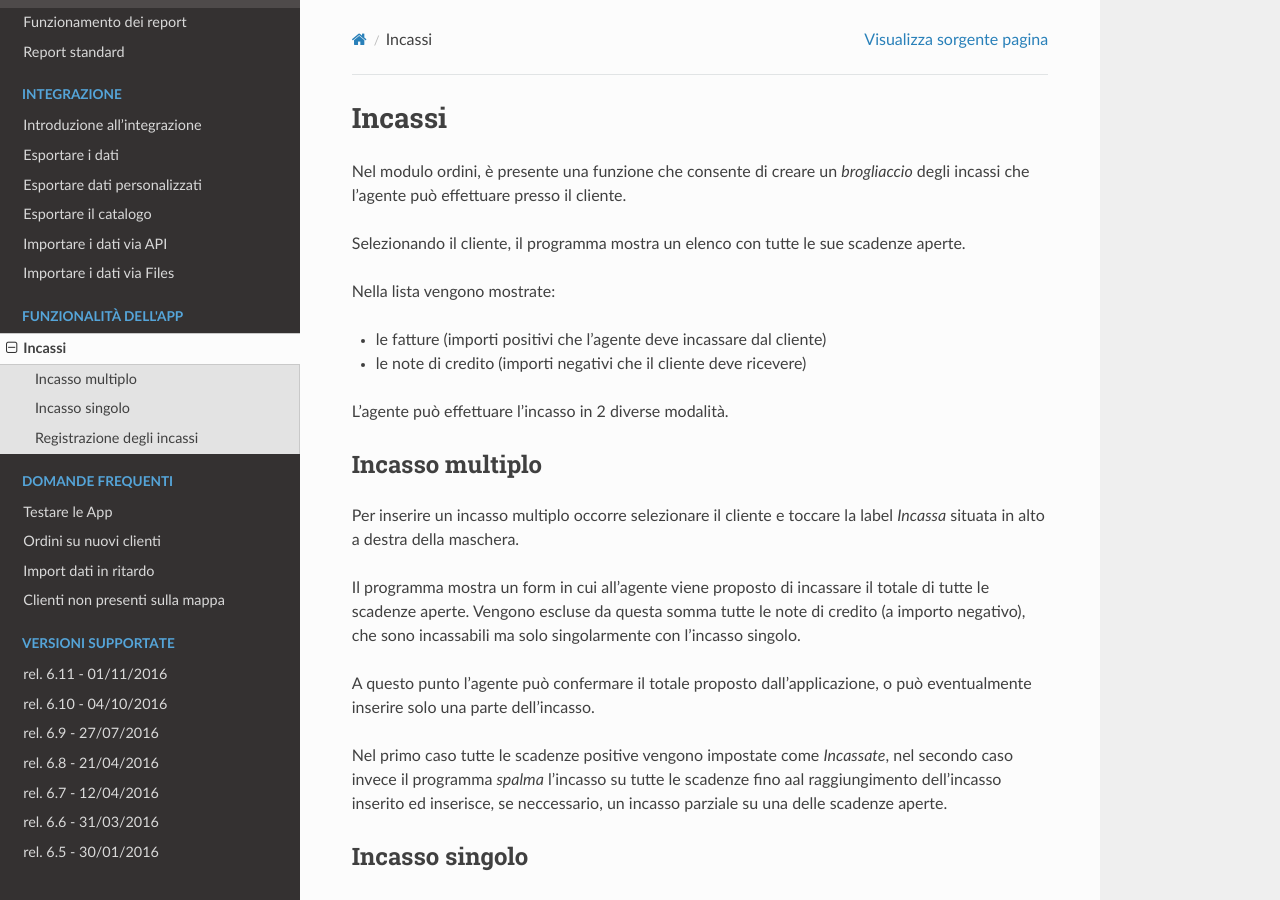
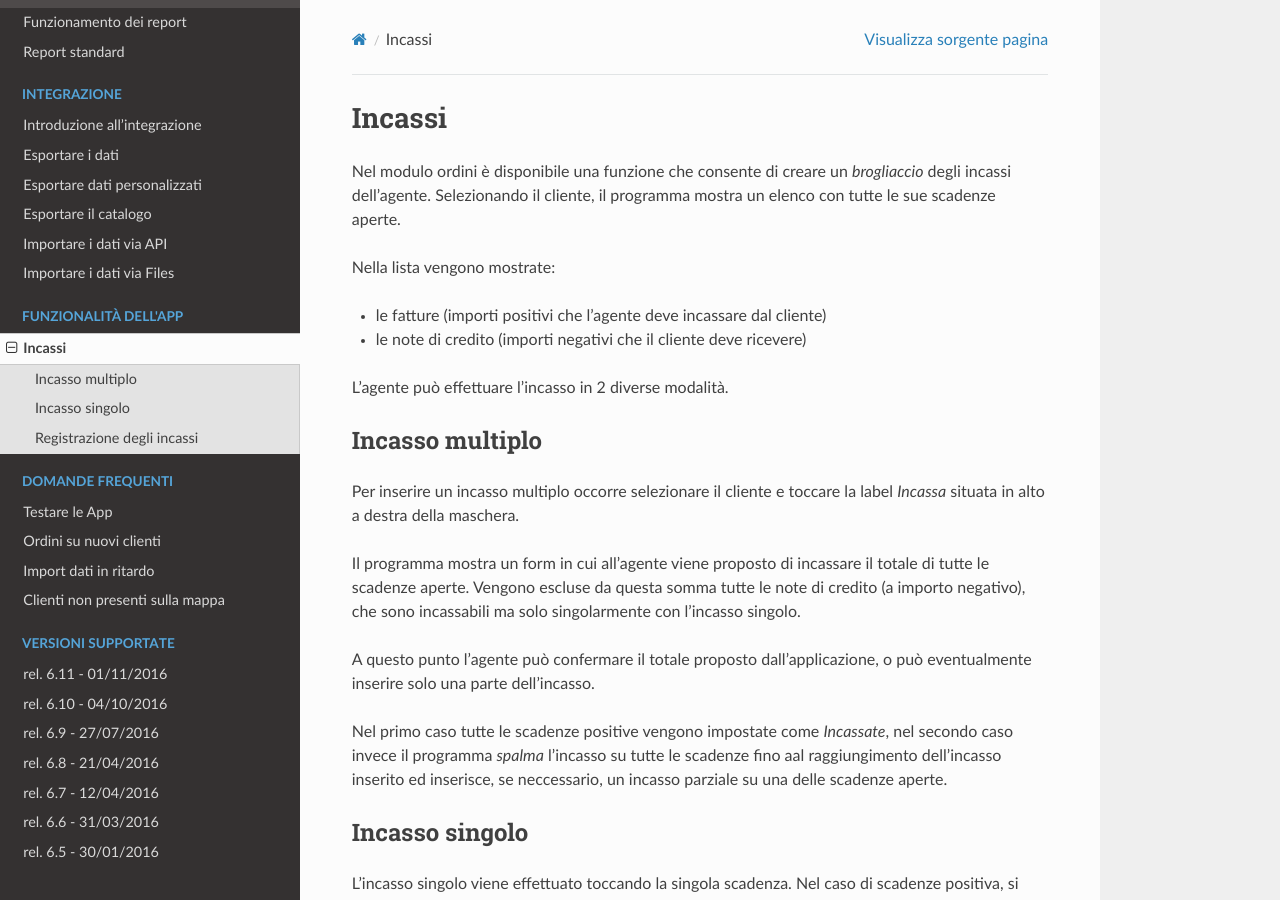
Before and after one commit to wedoit-io/doc-icommerce, a Sphinx documentation site: the page built from source/incassi.rst, in a window 1280 px wide and 900 px high. Built offline with Sphinx 7.4.7 and the Read the Docs theme 2.0.0, drawn with Linux system fonts in a browser that asks for light colours.

Commit message:
Update incassi.rst

```diff
--- a/source/incassi.rst
+++ b/source/incassi.rst
@@ -1,8 +1,7 @@
 Incassi
 =======
 
-Nel modulo ordini, è presente una funzione che consente di creare un `brogliaccio` degli incassi che l'agente può effettuare presso il cliente.
-
+Nel modulo ordini è disponibile una funzione che consente di creare un `brogliaccio` degli incassi dell'agente.
 Selezionando il cliente, il programma mostra un elenco con tutte le sue scadenze aperte.
 
 Nella lista vengono mostrate:
```
